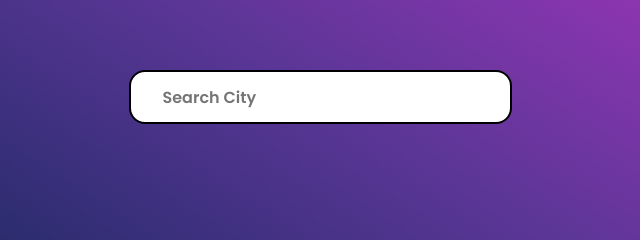
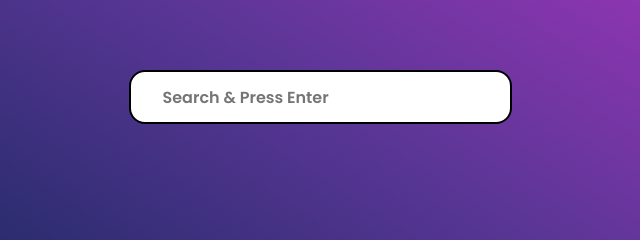
Before and after one commit to ARSHADKHAN615/weather-app, a plain HTML site: page index.html in a window 1280 px wide. Shown: the part 311-551 px from the top of the page, 320-960 px from the left. Drawn offline with Linux system fonts and the light colour scheme.

Commit message:
placeholder change

```diff
--- a/index.html
+++ b/index.html
@@ -10,7 +10,7 @@
 
 <body>
     <form action="" id="my-form">
-        <input type="text" id="search" placeholder="Search City" autocomplete="off">
+        <input type="text" id="search" placeholder="Search & Press Enter" autocomplete="off">
         <main></main>
     </form>
     <script src="main.js"></script>
```
